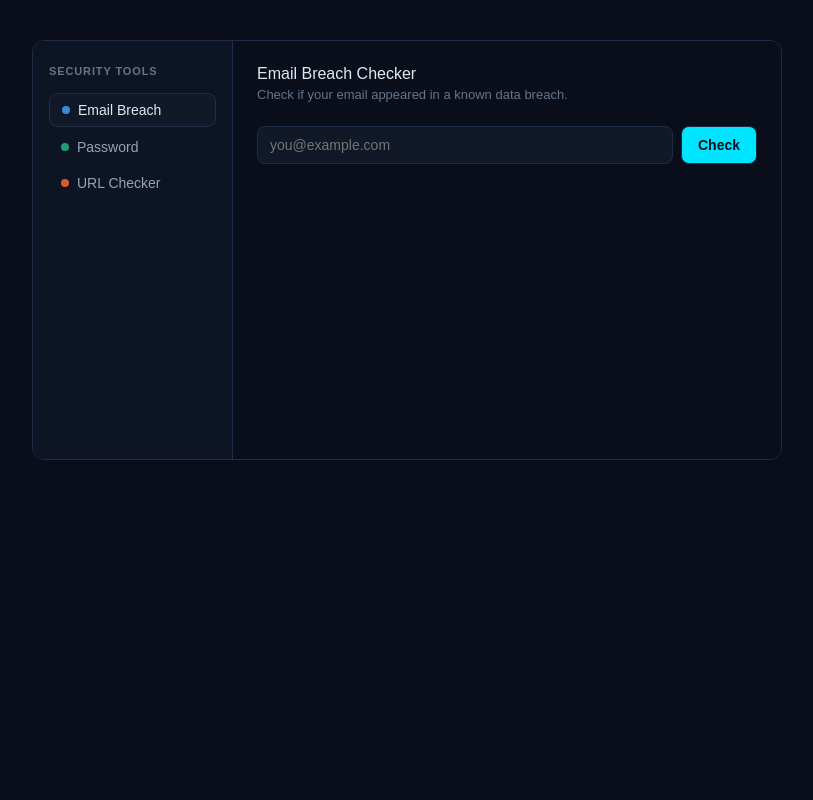
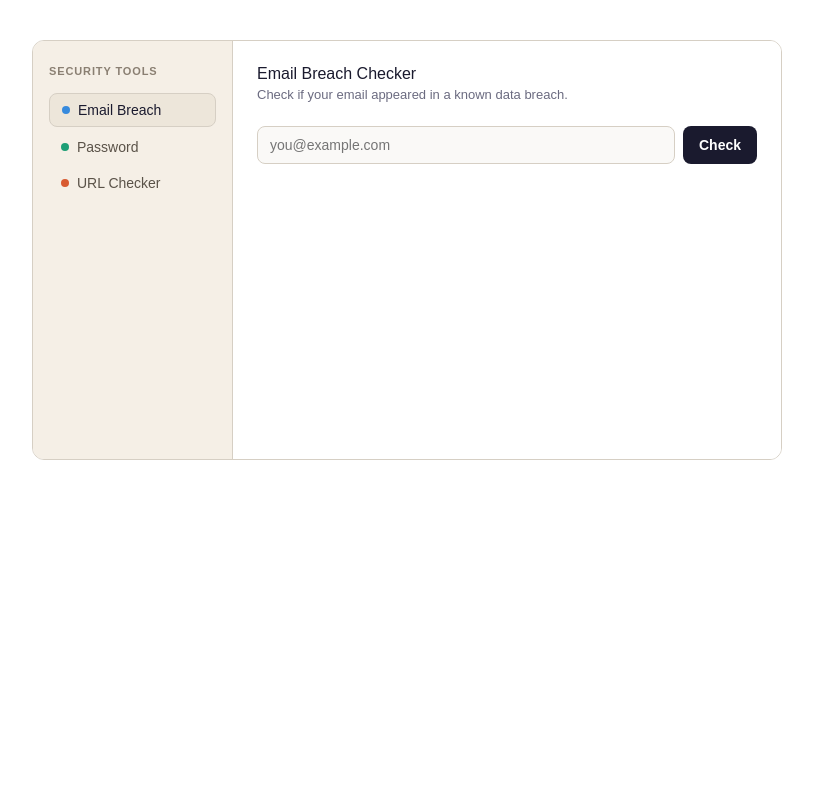
Before and after one commit to nosrednah/security-dashboard, a Flask app: page / in a window 1280 px wide. Shown: the whole page, without its empty margins (233-1046 px from the left). Run offline with Flask 3, Linux system fonts and the light colour scheme.

Commit message:
Change theme to white background and beige sidebar

```diff
--- a/templates/index.html
+++ b/templates/index.html
@@ -8,8 +8,8 @@
         * { box-sizing: border-box; margin: 0; padding: 0; }
         body {
             font-family: sans-serif;
-            background: #0a0e1a;
-            color: #e2e8f0;
+            background: #ffffff;
+            color: #1a1a2e;
             min-height: 100vh;
             display: flex;
             align-items: flex-start;
@@ -21,14 +21,14 @@
             width: 100%;
             max-width: 750px;
             min-height: 420px;
-            border: 1px solid #1e2d45;
+            border: 1px solid #d6cfc4;
             border-radius: 12px;
             overflow: hidden;
         }
         .sidebar {
             width: 200px;
-            background: #0d1424;
-            border-right: 1px solid #1e2d45;
+            background: #f5efe6;
+            border-right: 1px solid #d6cfc4;
             padding: 1.5rem 1rem;
             display: flex;
             flex-direction: column;
@@ -38,7 +38,7 @@
         .sidebar-title {
             font-size: 11px;
             font-weight: 600;
-            color: #64748b;
+            color: #8a7f72;
             margin-bottom: 12px;
             letter-spacing: 0.08em;
         }
@@ -47,19 +47,19 @@
             border-radius: 8px;
             font-size: 14px;
             cursor: pointer;
-            color: #94a3b8;
+            color: #5a5248;
             display: flex;
             align-items: center;
             gap: 8px;
         }
         .nav-item.active {
-            background: #111827;
-            color: #e2e8f0;
-            border: 1px solid #1e2d45;
+            background: #ede6da;
+            color: #1a1a2e;
+            border: 1px solid #d6cfc4;
             font-weight: 500;
         }
         .nav-item:hover:not(.active) {
-            background: #111827;
+            background: #ede6da;
         }
         .nav-dot {
             width: 8px;
@@ -73,19 +73,19 @@
         .main {
             flex: 1;
             padding: 1.5rem;
-            background: #0a0e1a;
+            background: #ffffff;
         }
         .panel { display: none; }
         .panel.active { display: block; }
         .panel-title {
             font-size: 16px;
             font-weight: 500;
-            color: #e2e8f0;
+            color: #1a1a2e;
             margin-bottom: 4px;
         }
         .panel-desc {
             font-size: 13px;
-            color: #64748b;
+            color: #6b6b80;
             margin-bottom: 1.5rem;
         }
         .input-row {
@@ -95,24 +95,24 @@
         .input-row input {
             flex: 1;
             padding: 10px 12px;
-            border: 1px solid #1e2d45;
+            border: 1px solid #d6cfc4;
             border-radius: 8px;
-            background: #111827;
-            color: #e2e8f0;
+            background: #faf9f7;
+            color: #1a1a2e;
             font-size: 14px;
         }
         .input-row button {
             padding: 10px 16px;
-            border: 1px solid #1e2d45;
+            border: none;
             border-radius: 8px;
-            background: #00e5ff;
-            color: #0a0e1a;
+            background: #1a1a2e;
+            color: #ffffff;
             font-size: 14px;
             cursor: pointer;
             white-space: nowrap;
             font-weight: 700;
         }
-        .input-row button:hover { background: #00b8cc; }
+        .input-row button:hover { background: #2e2e4a; }
         .result-box {
             margin-top: 1rem;
             padding: 12px 14px;
@@ -121,25 +121,25 @@
             display: none;
         }
         .result-danger {
-            background: #2d1b1b;
-            border: 1px solid #ff4444;
-            color: #ff4444;
+            background: #fef2f2;
+            border: 1px solid #f87171;
+            color: #b91c1c;
         }
         .result-success {
-            background: #1b2d1b;
-            border: 1px solid #00ff88;
-            color: #00ff88;
+            background: #f0fdf4;
+            border: 1px solid #4ade80;
+            color: #15803d;
         }
         .result-warning {
-            background: #2d2414;
-            border: 1px solid #f0a500;
-            color: #f0a500;
+            background: #fffbeb;
+            border: 1px solid #fbbf24;
+            color: #92400e;
         }
         .strength-bar {
             margin-top: 12px;
             height: 6px;
             border-radius: 3px;
-            background: #1e2d45;
+            background: #e5e7eb;
             overflow: hidden;
         }
         .strength-fill {
```
